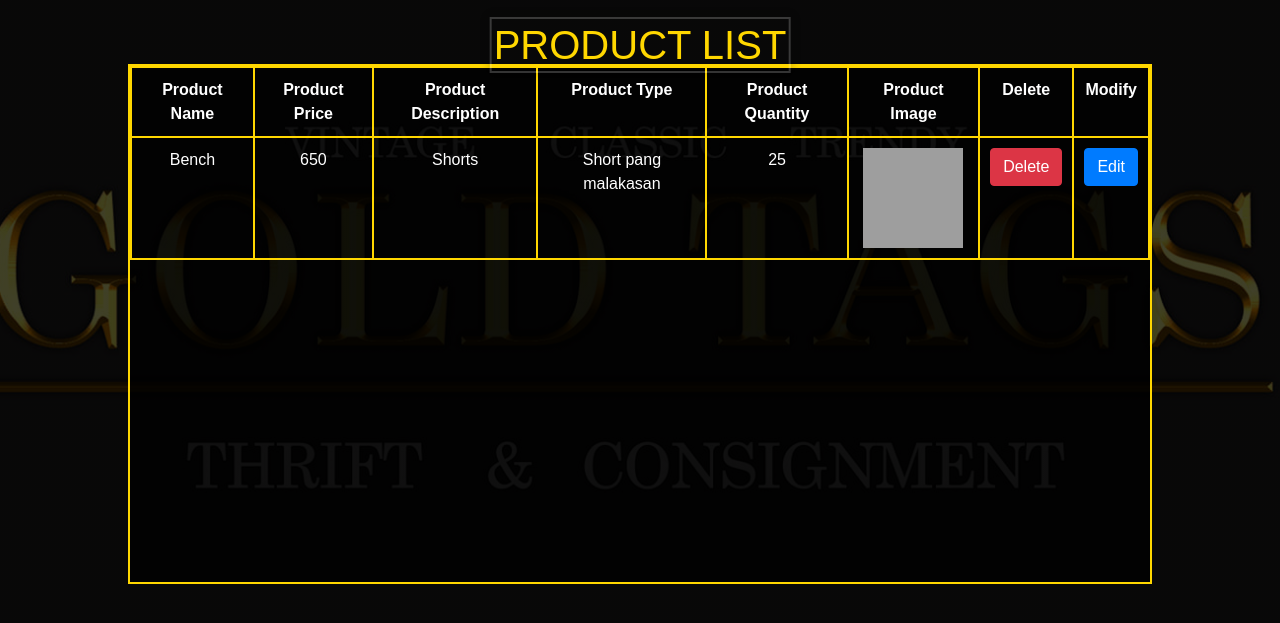
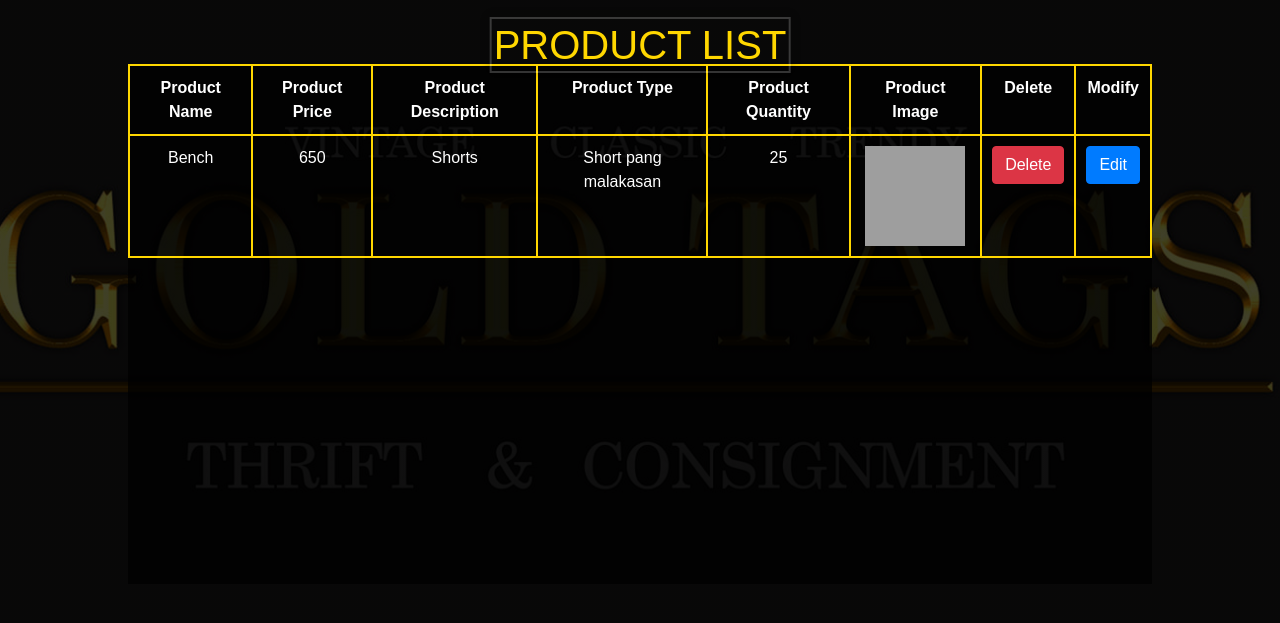
Before and after one commit to Poli010/Goldtags, a PHP site: page /adminpage.php in a window 1280 px wide. Shown: the part 60-683 px from the top of the page. Run offline with PHP 8.4, Linux system fonts and the light colour scheme; data comes from the database, SQL or seed files in the repository; some libraries are stand-ins or nearby versions; grey boxes are pictures that could not be loaded.

Commit message:
Add files via upload

```diff
--- a/adminpage.css
+++ b/adminpage.css
@@ -23,7 +23,6 @@ body {
     overflow-x: hidden;
     height: 520px;
     width: 80%;
-    border: 2px solid gold;
     background-color: rgba(0, 0, 0, 0.75);
 }
 
@@ -31,10 +30,9 @@ body {
     height: auto;
     border-collapse: collapse;
     margin-right: 70px;
-    border: 2px solid gold;
     text-align: center;
     width: 100%;
-    overflow-y: scroll; /* Enable vertical scrolling */
+    overflow-y: scroll; /
 }
 
 .table th,
```
